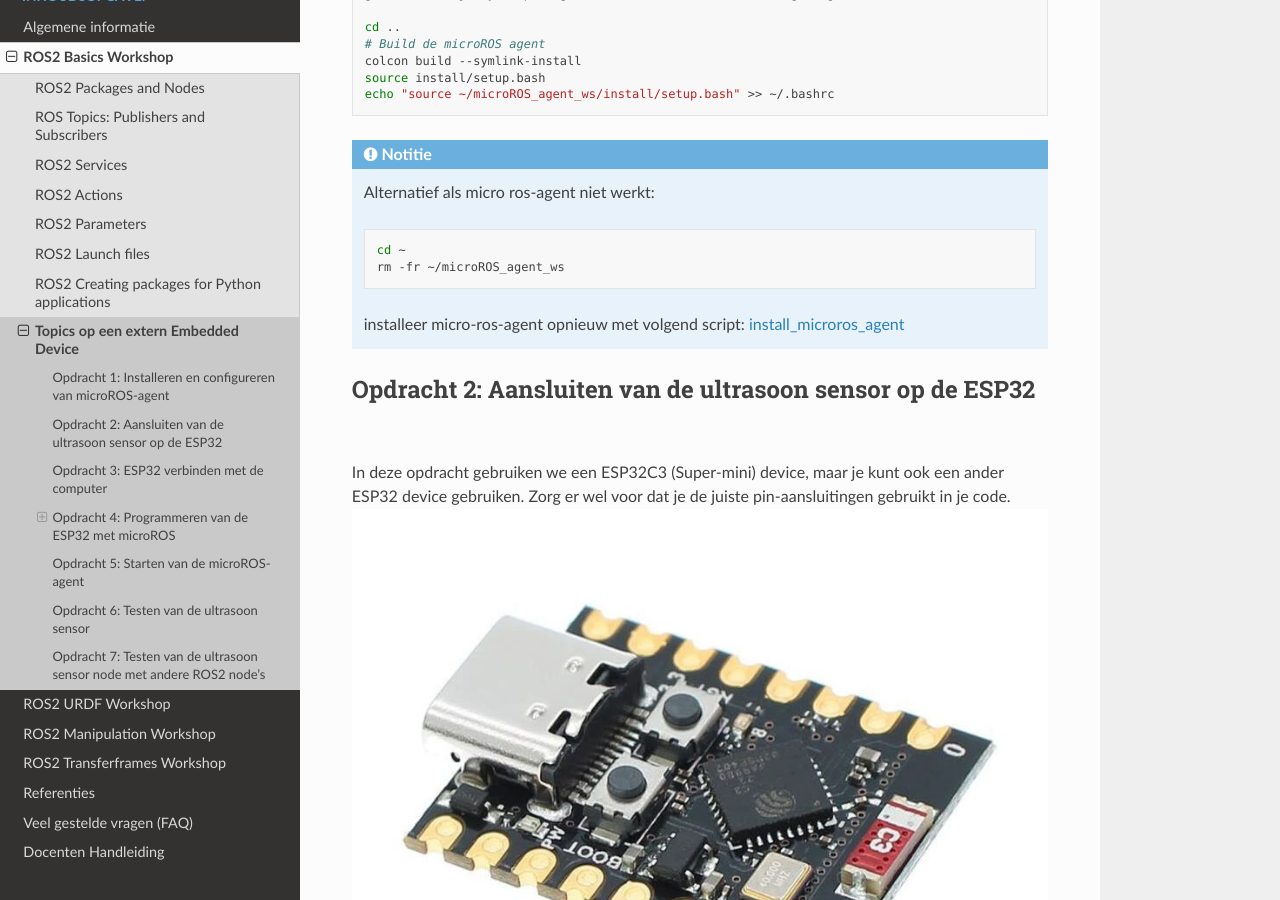
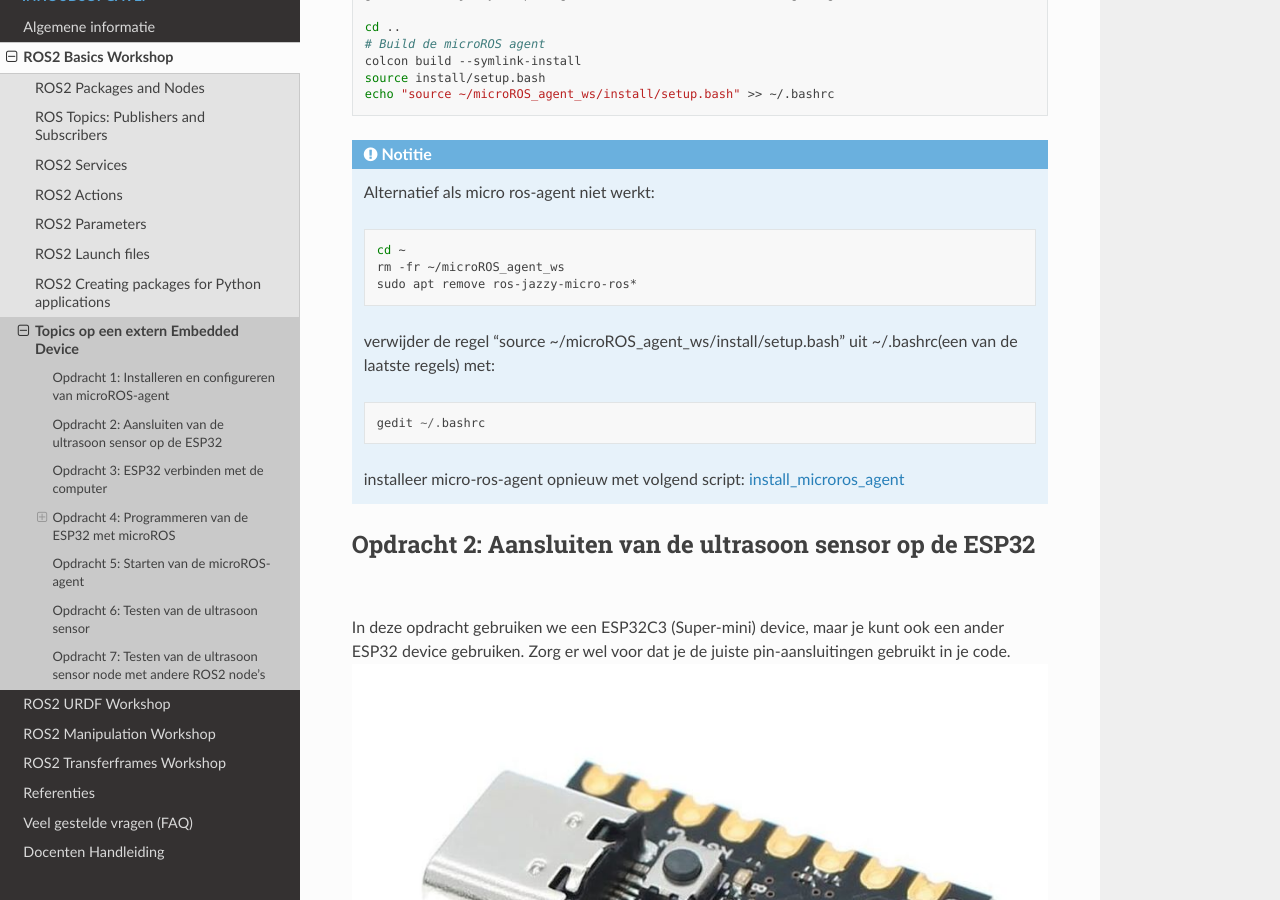
Before and after one commit to AvansMechatronica/ROS2_industrial_workshop, a Sphinx documentation site: the page built from documentation/1_basics/ESP32/ultrasonic_sensor.md, in a window 1280 px wide and 900 px high, scrolled down 976 px. Built offline with Sphinx 7.4.7 and the Read the Docs theme 3.1.0, drawn with Linux system fonts in a browser that asks for light colours.

Commit message:
20260507

````diff
--- a/documentation/1_basics/ESP32/ultrasonic_sensor.md
+++ b/documentation/1_basics/ESP32/ultrasonic_sensor.md
@@ -30,7 +30,15 @@ Alternatief als micro ros-agent niet werkt:
 ```bash
 cd ~
 rm -fr ~/microROS_agent_ws
+sudo apt remove ros-jazzy-micro-ros*
 ```
+
+verwijder de regel "source ~/microROS_agent_ws/install/setup.bash" uit ~/.bashrc(een van de laatste regels) met:
+```
+gedit ~/.bashrc
+```
+
+
  installeer micro-ros-agent opnieuw met volgend script:
  [install_microros_agent](https://github.com/GerardHarkema/railtrack/blob/jazzy/scripts/install_microros_agent.sh)
 
````
